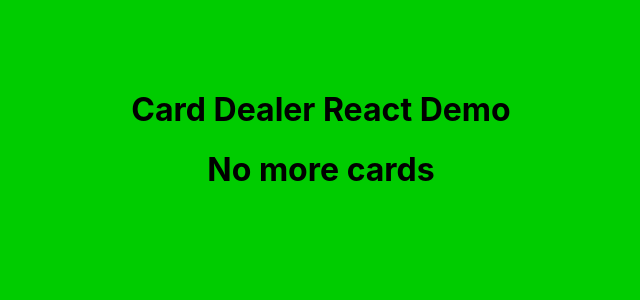
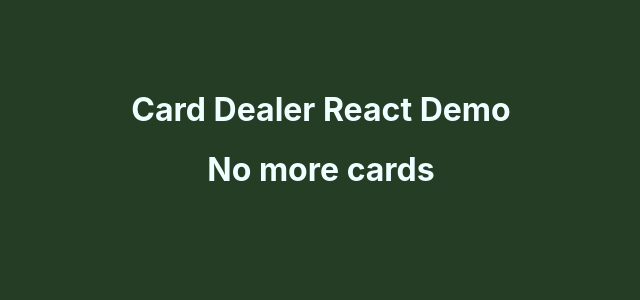
Before and after one commit to JosueJMartinez/deck-cards, a React (Create React App) app: page / in a window 1280 px wide. Shown: the top 300 px of the page, without its empty margins (319-959 px from the left). Built offline with nearby package versions, Linux system fonts and the light colour scheme; no server answers.

Commit message:
refactored and updated some more

```diff
--- a/src/css/Deck.css
+++ b/src/css/Deck.css
@@ -3,6 +3,7 @@
 }
 
 .Deck h1 {
+	color: azure;
 	margin-top: 20px;
 }
 
--- a/src/css/index.css
+++ b/src/css/index.css
@@ -5,7 +5,7 @@ body {
 		'Helvetica Neue', sans-serif;
 	-webkit-font-smoothing: antialiased;
 	-moz-osx-font-smoothing: grayscale;
-	background-color: #00cc00;
+	background-color: #253d25;
 }
 
 code {
--- a/src/js/components/Deck.jsx
+++ b/src/js/components/Deck.jsx
@@ -60,7 +60,7 @@ export default class Deck extends Component {
 	}
 
 	generateRandom = (vary, median) => {
-		return median - Math.floor(Math.random() * vary);
+		return median - Math.random() * vary;
 	};
 
 	render() {
```
